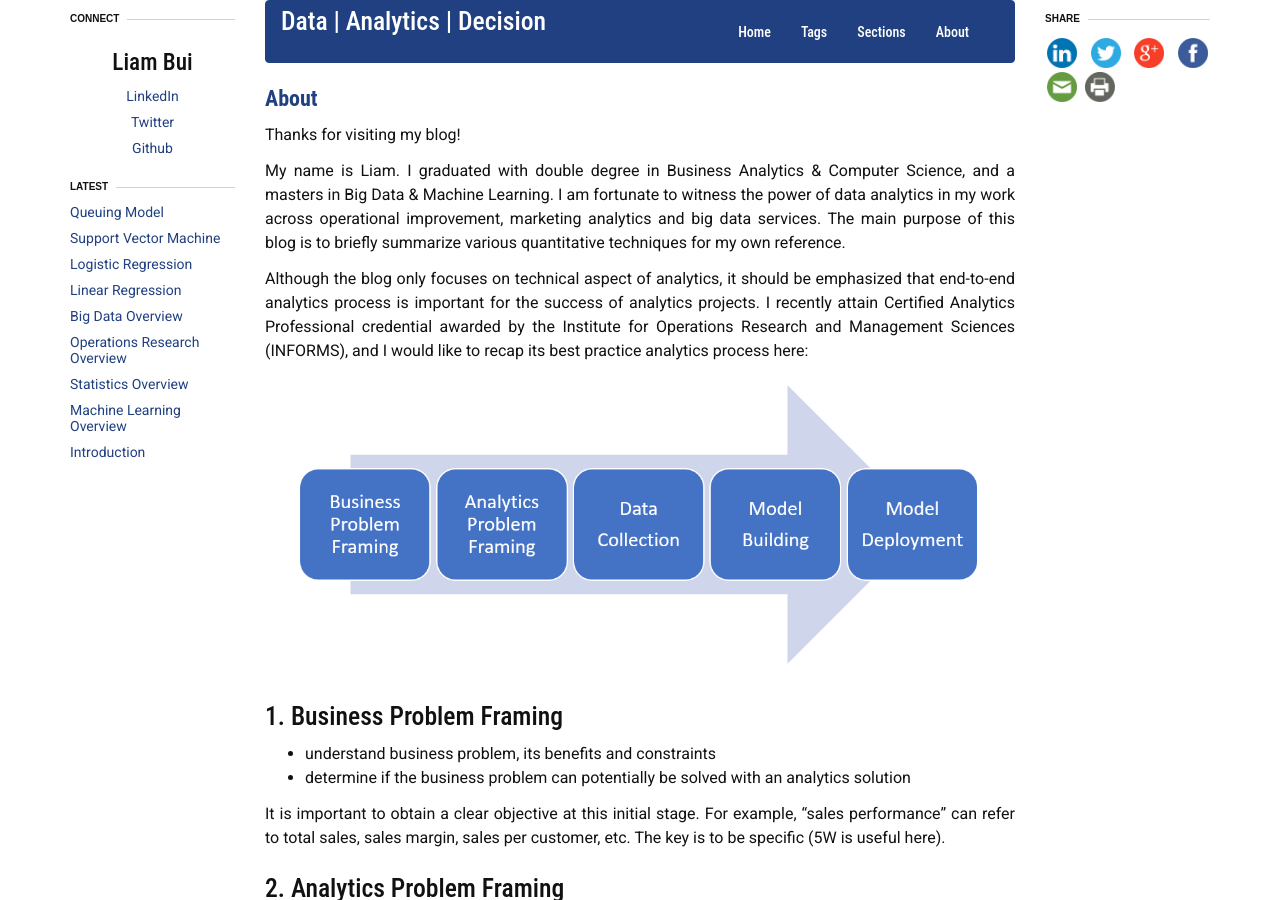
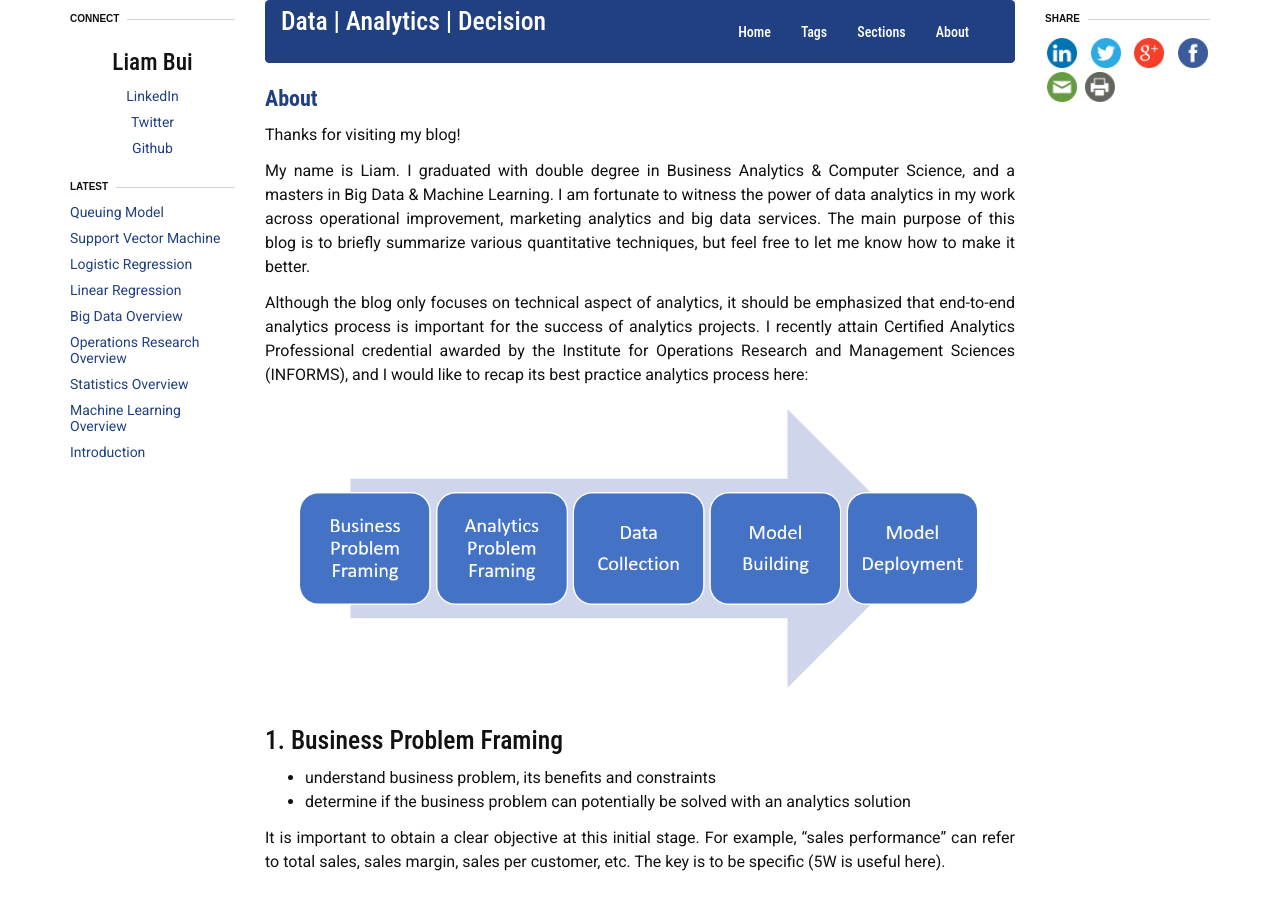
Before and after one commit to liambll/blog-archive, a Jekyll site: the page built from about.md, in a window 1280 px wide and 900 px high. Built offline with Jekyll 4.4.1, drawn with Linux system fonts in a browser that asks for light colours; nearby versions of some CDN libraries.

Commit message:
Update about.md

```diff
--- a/about.md
+++ b/about.md
@@ -5,7 +5,7 @@
 
 Thanks for visiting my blog!
 
-My name is Liam. I graduated with double degree in Business Analytics & Computer Science, and a masters in Big Data & Machine Learning. I am fortunate to witness the power of data analytics in my work across operational improvement, marketing analytics and big data services. The main purpose of this blog is to briefly summarize various quantitative techniques for my own reference.
+My name is Liam. I graduated with double degree in Business Analytics & Computer Science, and a masters in Big Data & Machine Learning. I am fortunate to witness the power of data analytics in my work across operational improvement, marketing analytics and big data services. The main purpose of this blog is to briefly summarize various quantitative techniques, but feel free to let me know how to make it better.
 
 Although the blog only focuses on technical aspect of analytics, it should be emphasized that end-to-end analytics process is important for the success of analytics projects. I recently attain Certified Analytics Professional credential awarded by the Institute for Operations Research and Management Sciences (INFORMS), and I would like to recap its best practice analytics process here:
 <div class="imgcap">
```
